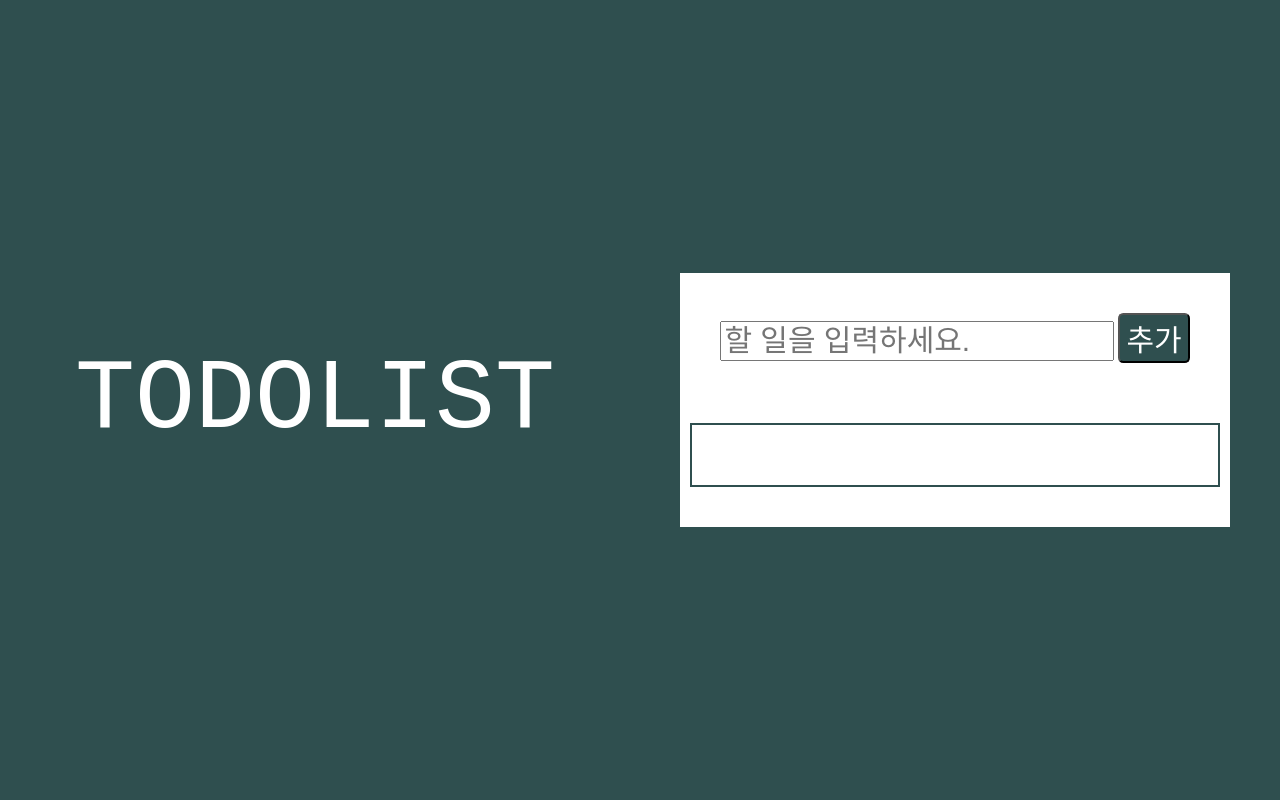
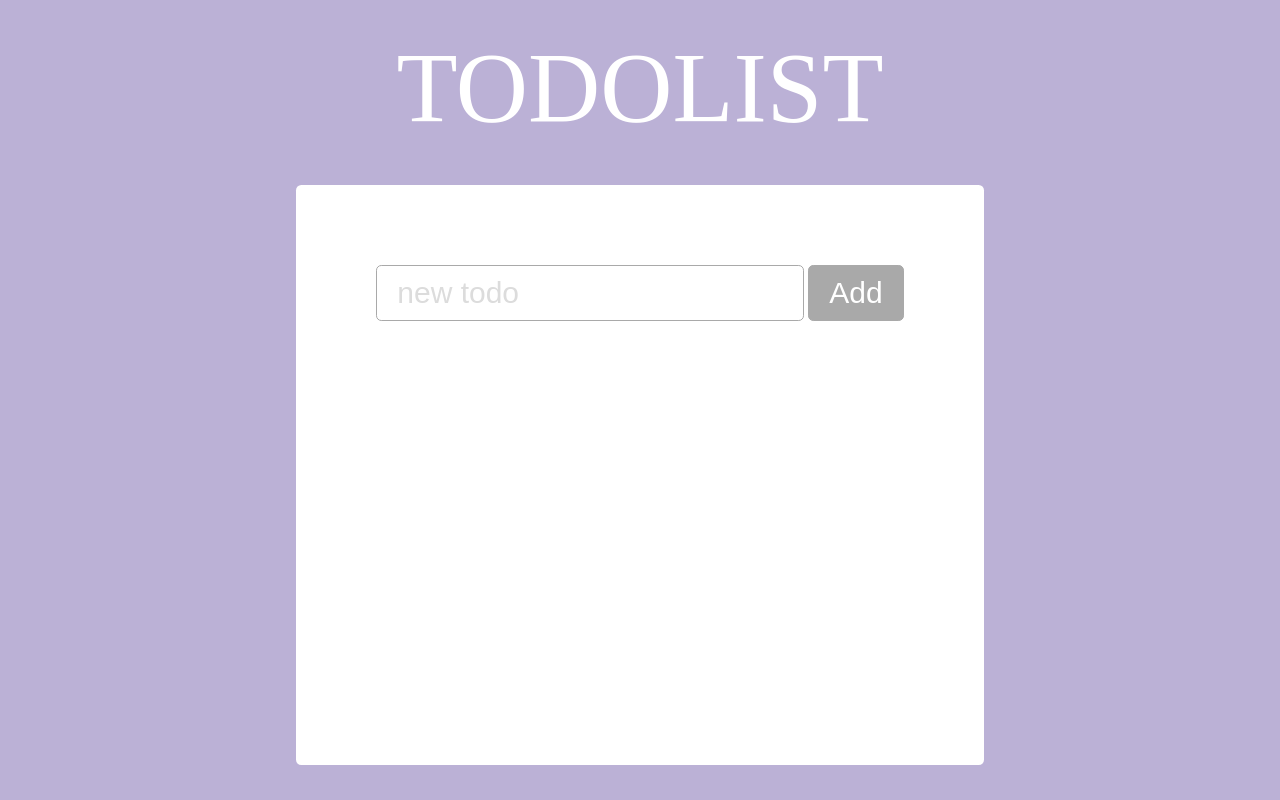
Before and after one commit to JiWoo-Yoo/TodoList, a plain HTML site: page index.html in a window 1280 px wide. Drawn offline with Linux system fonts and the light colour scheme.

Commit message:
Style: update css

```diff
--- a/index.html
+++ b/index.html
@@ -10,12 +10,10 @@
     <header>TODOLIST</header>
     <main>
       <div id="todo-input">
-        <input placeholder="할 일을 입력하세요." />
-        <button>추가</button>
+        <input placeholder="new todo" />
+        <button>Add</button>
       </div>
-      <div>
-        <ul id="todo-list"></ul>
-      </div>
+      <ul id="todo-list"></ul>
     </main>
     <script src="./script.js"></script>
   </body>
--- a/script.js
+++ b/script.js
@@ -24,7 +24,7 @@ function showTodo(todoObj) {
   const delBtn = document.createElement("button");
   li.id = todoObj.id;
   li.innerText = todoObj.text;
-  delBtn.innerText = "√";
+  delBtn.innerText = "DEL";
   delBtn.addEventListener("click", deleteTodo);
   li.appendChild(delBtn);
   todoList.appendChild(li);
--- a/style.css
+++ b/style.css
@@ -1,29 +1,29 @@
 body {
   display: flex;
   height: 100vh; /* 화면 전체 높이만큼 body로 설정 */
+  flex-direction: column;
   align-items: center; /* 수직 가운데 정렬 */
-  background-color: darkslategray;
+  background-color: #BBB1D6;
   margin: 0;
+  padding: 0;
 }
 
 header {
   color: white;
   text-align: center;
-  flex: 1; /* 왼쪽에 위치하도록 설정 */
   font-size: 100px;
   position: center;
-  width: 50%;
-  padding: 50px;
-  font-family: "Courier New", Courier, monospace;
+  margin: 20px;
+  margin-top: 30px;
 }
 
 main {
   background-color: white;
   text-align: center;
-  flex: 1; /* 오른쪽에 위치하도록 설정 */
-  padding: 10px;
-  width: 50%;
-  margin: 50px;
+  padding: 50px;
+  margin-top: 20px;
+  height: 60%;
+  border-radius: 0.5rcap;
 }
 
 #todo-input {
@@ -32,27 +32,74 @@ main {
 
 input {
   font-size: 30px;
+  padding: 10px 20px;
+  border-radius: 0.5rcap;
+  border: 1px solid darkgray;
+  outline: none;
+  color: gray;
+  vertical-align: top; /* 한글-영어크기차이 고정 */
+}
+
+input:hover {
+  background-color: #F2F2F2;
+  transition-duration:.5s;
+}
+
+input::placeholder {
+  color: gainsboro;
 }
 
 main button {
   font-size: 30px;
-  background-color: darkslategray;
+  background-color: darkgrey;
   color: white;
   border-radius: 0.5rcap;
+  border: none;
+  padding: 10px 20px;
+  border: 1px solid darkgrey;
+}
+
+main button:hover {
+  background-color: gainsboro;
+  color: #BBB1D6;
+  cursor: pointer;
+  transition-duration: .5s;
+  border: 1px solid gainsboro;
 }
 
 #todo-list {
-  border: 2px solid darkslategray;
-  padding: 30px;
   text-align: left;
-  color: darkslategray;
-  font-size: 30px;
-  list-style-type: square;
+  color: gray;
+  font-size: 20px;
+  list-style-position: inside;
+  padding-left: 0;
+}
+
+#todo-list li {
+  margin: 10px;
+  border-radius: 0.5rcap;
+  border: 1px solid darkgrey;
+  padding: 20px 30px;
+  display: flex;
+  align-items: center;
+  justify-content: space-between;
+}
+
+#todo-list li:hover {
+  transform: scale(1.03);
+  transition-duration:.5s;
+  cursor: pointer;
 }
 
 #todo-list button {
-  font-size: 30px;
-  background-color: white;
-  color: darkslategray;
-  border: 1px solid darkslategray;
+  font-size: 20px;
+  left: 0%;
+  padding: 10px 10px;
+  color: gray;
+  background-color: transparent;
 }
+
+#todo-list button:hover {
+  background-color: darkgrey;
+  color: white;
+}
```
